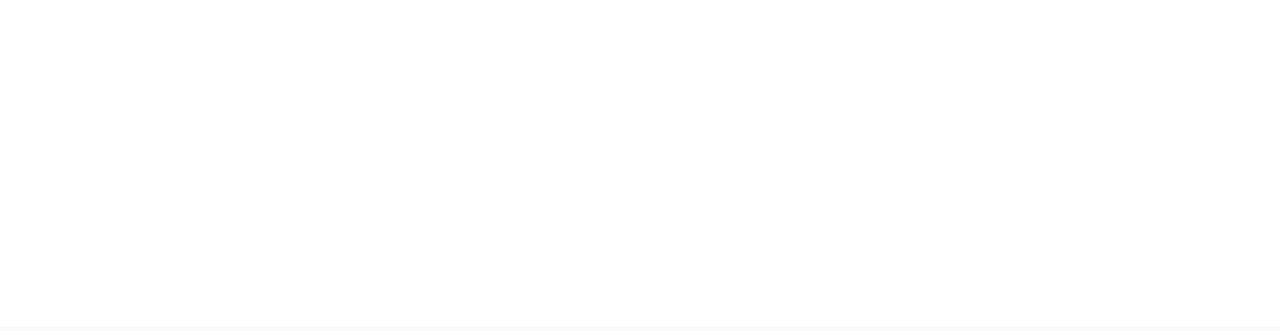
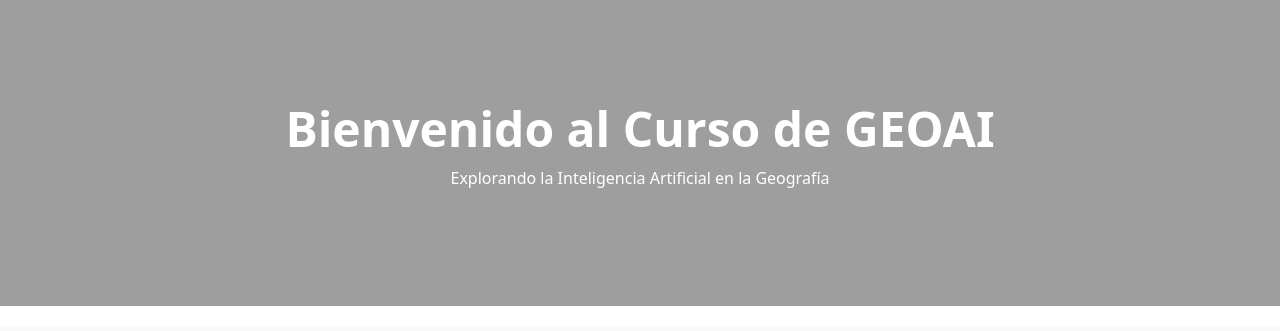
Before and after one commit to osgeolabUD-org/Curso-GeoAI, a plain HTML site: page index.html in a window 1280 px wide. Shown: the top 331 px of the page. Drawn offline with nearby package versions, Linux system fonts and the light colour scheme; the site is published under a folder, as on GitHub Pages, so addresses that start at the root find nothing.

Commit message:
v 0.0.0.2

```diff
--- a/styles.css
+++ b/styles.css
@@ -8,7 +8,7 @@ html {
 }
 
 header {
-    background-image: url('/images/header.png');
+    background-image: url('images/header.png');
     background-size: cover;
     color: white;
     text-align: center;
```
